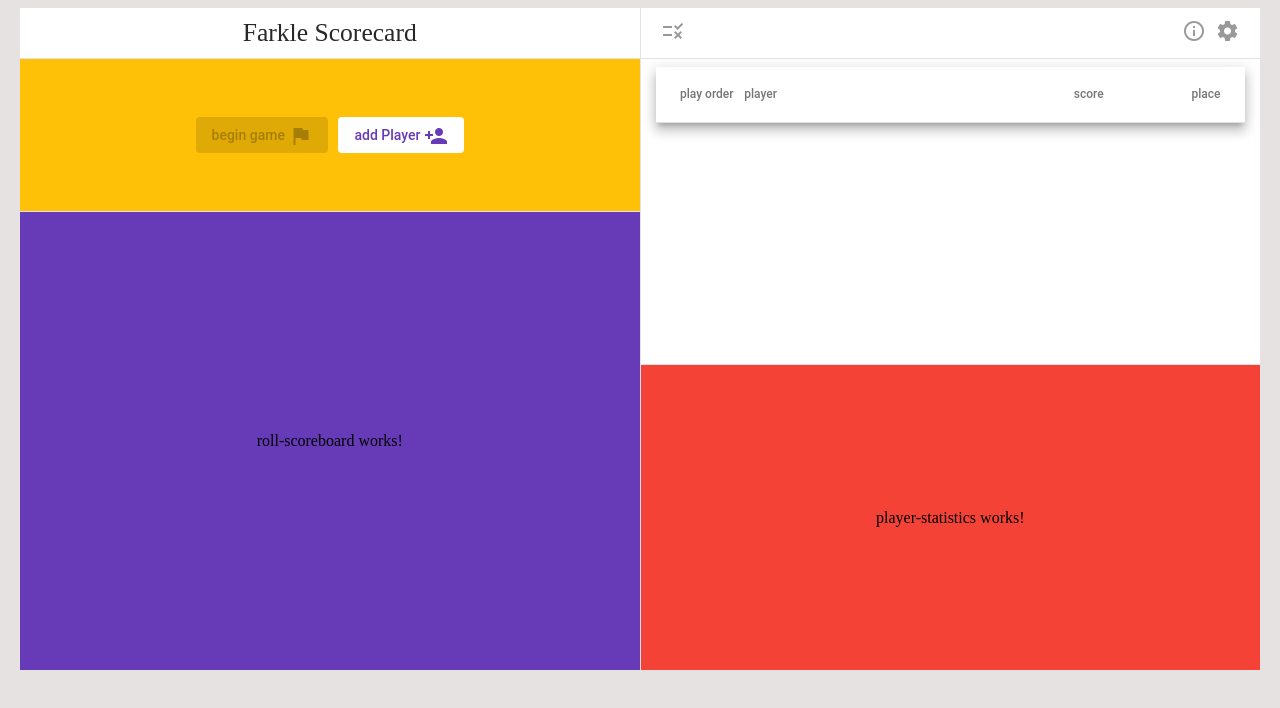
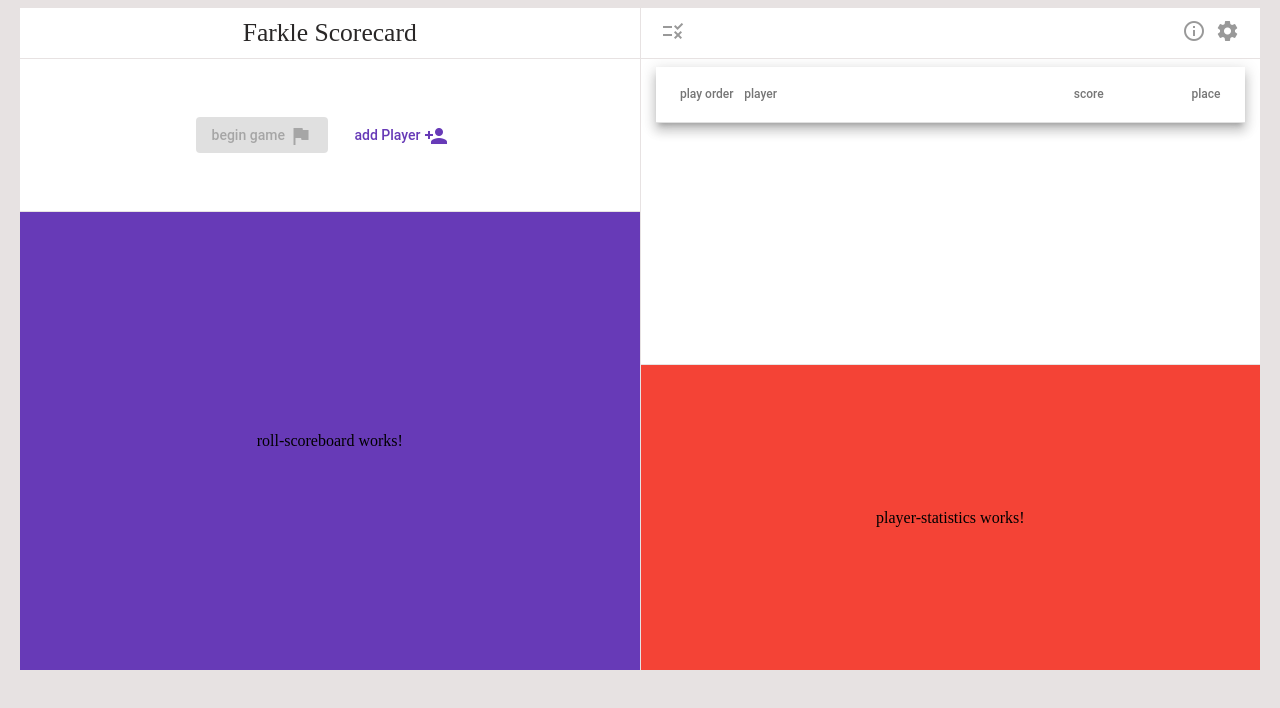
Before and after one commit to RoostertailSoftware/farkle-scoreboard, an Angular app in the folder src/main/javascript/farkle-ui/: page / in a window 1280 px wide. Shown: the top 708 px of the page. Built offline with nearby package versions, Linux system fonts and the light colour scheme.

Commit message:
edited the layout for updated play

```diff
--- a/src/main/javascript/farkle-ui/src/app/components/layout-app/app.component.html
+++ b/src/main/javascript/farkle-ui/src/app/components/layout-app/app.component.html
@@ -16,7 +16,7 @@
             <app-pregame-action-buttons (playHasBegun)="beginGame( $event )"></app-pregame-action-buttons>
         </span>
         <span *ngIf="gameStart">
-            <app-roll-action-buttons></app-roll-action-buttons>
+            <app-roll-action-buttons class="roll-action-buttons"></app-roll-action-buttons>
         </span>
     </mat-grid-tile>
 
--- a/src/main/javascript/farkle-ui/src/app/components/layout-app/app.component.scss
+++ b/src/main/javascript/farkle-ui/src/app/components/layout-app/app.component.scss
@@ -12,9 +12,11 @@
     height: 95%;
 }
 .action-buttons-tile{
-    background-color: $accent;
+    background-color: $primary-background;
 }
-
+.roll-action-buttons{
+    width: 100%;
+}
 .players-scoreboard-tile{
     background-color: $primary-background;
 }
```
